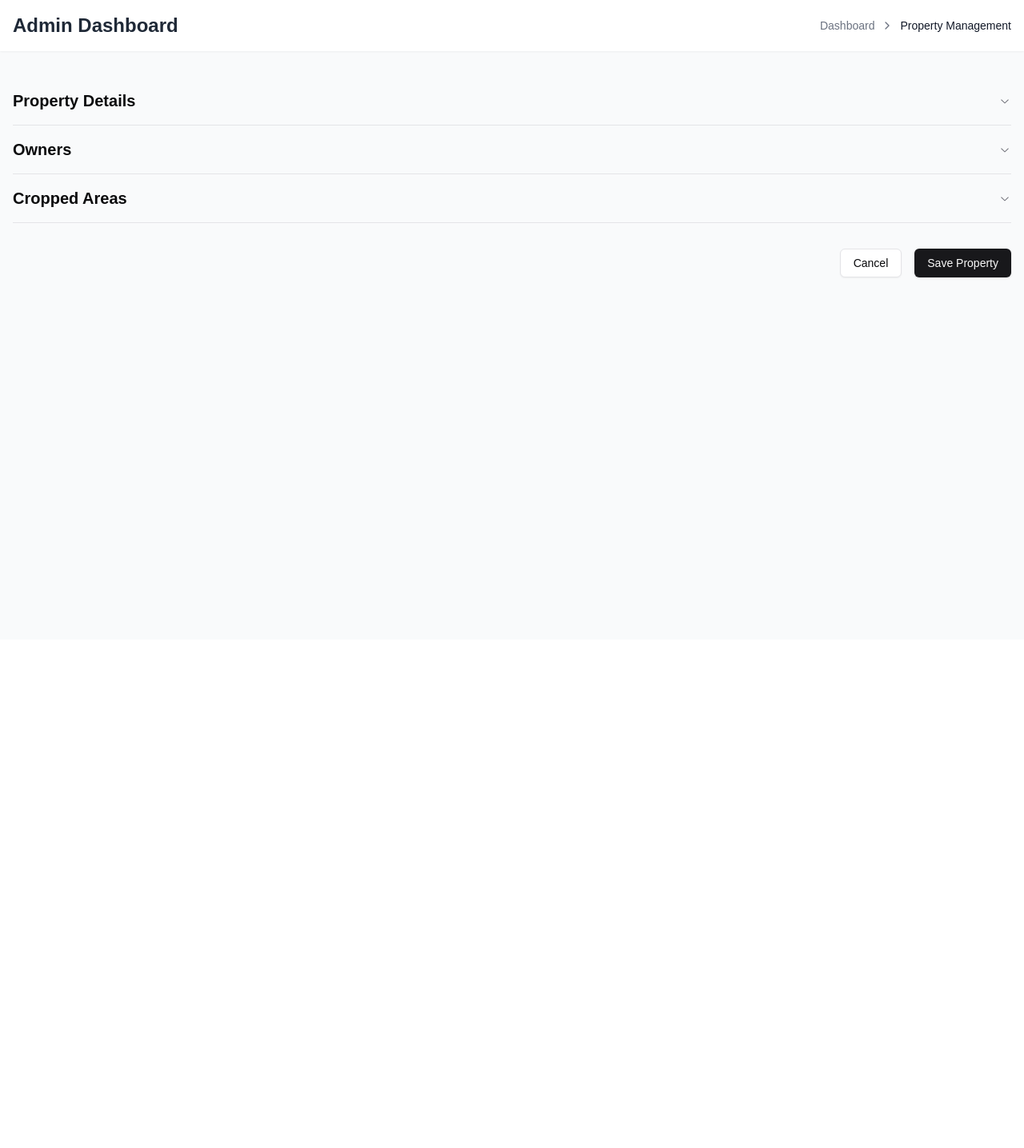
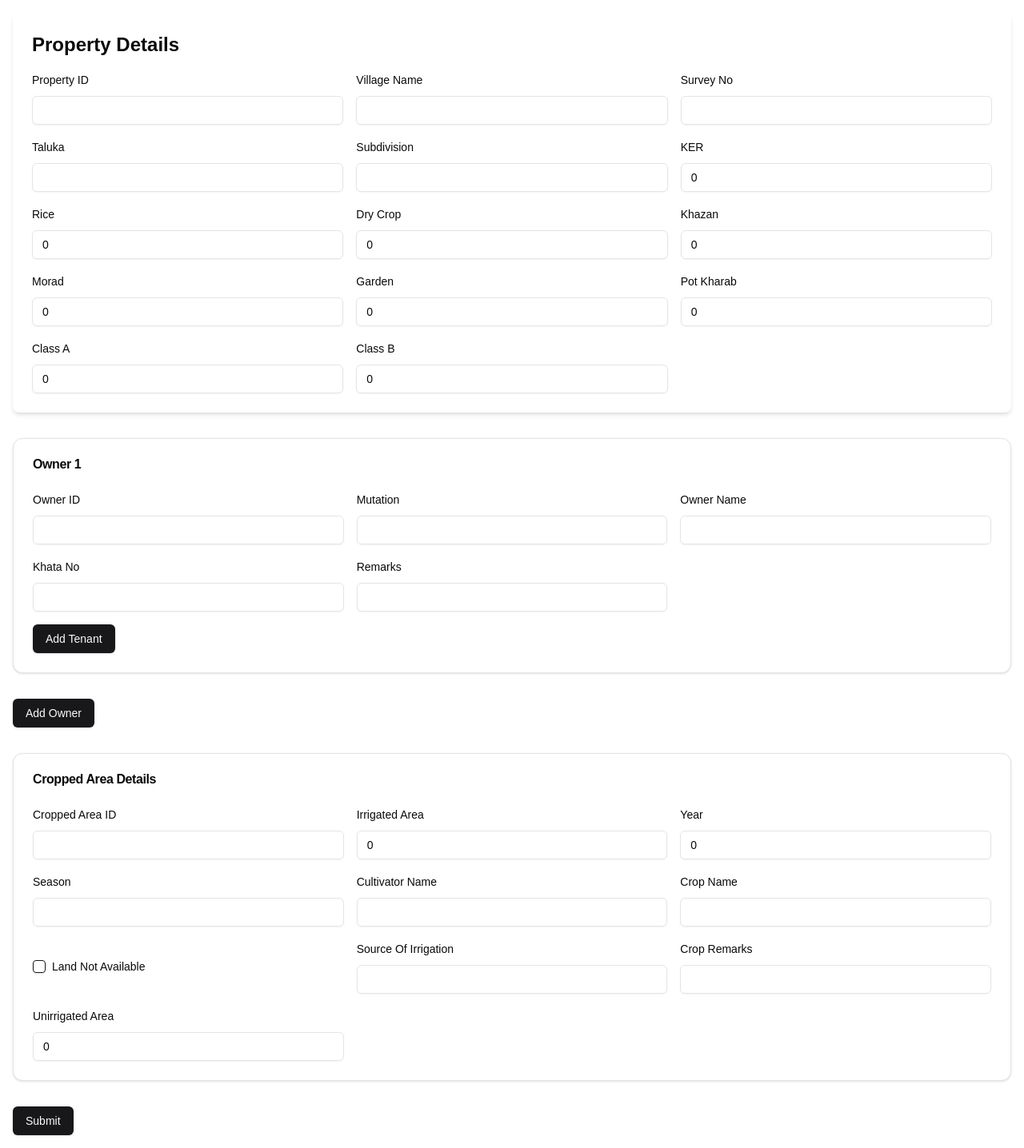
Before and after one commit to Reubencfernandes/land-records, a Next.js app: page /insertdata in a window 1280 px wide. Shown: the whole page at 80% size. Before the commit the page ends 800 px from the top, so only its background shows below. Built offline with nearby package versions, Linux system fonts and the light colour scheme.

Commit message:
working on it

```diff
--- a/app/api/create/route.tsx
+++ b/app/api/create/route.tsx
@@ -57,7 +57,7 @@ export async function GET() {
       // Create Owners table
       await connection.execute(`
         CREATE TABLE Owners (
-          ownerID INT PRIMARY KEY,
+          ownerID VARCHAR(255) PRIMARY KEY,
           propertyID VARCHAR(255),
           mutation VARCHAR(100),
           name VARCHAR(255),
@@ -71,7 +71,7 @@ export async function GET() {
       // Create Tenancy table
       await connection.execute(`
         CREATE TABLE Tenancy (
-          tenancyID INT PRIMARY KEY,
+          tenancyID VARCHAR(255) PRIMARY KEY,
           ownerID INT,
           name VARCHAR(255),
           khata_no VARCHAR(50),
--- a/app/insertdata/page.tsx
+++ b/app/insertdata/page.tsx
@@ -1,172 +1,287 @@
-"use client"
+"use client";
 
-import { useState } from "react"
-import { PlusCircle, HelpCircle, ChevronRight } from "lucide-react"
-import { Button } from "@/components/ui/button"
-import { Input } from "@/components/ui/input"
-import { Label } from "@/components/ui/label"
-import {
-  Accordion,
-  AccordionContent,
-  AccordionItem,
-  AccordionTrigger,
-} from "@/components/ui/accordion"
-import {
-  Tooltip,
-  TooltipContent,
-  TooltipProvider,
-  TooltipTrigger,
-} from "@/components/ui/tooltip"
+import React, { useState } from "react";
+import { Input } from "@/components/ui/input";
+import { Label } from "@/components/ui/label";
+import { Button } from "@/components/ui/button";
+import { Card, CardHeader, CardContent, CardTitle } from "@/components/ui/card";
+import { Checkbox } from "@/components/ui/checkbox";
 
-export default function AdminPage() {
-  const [owners, setOwners] = useState([{ id: 1, tenants: [{ id: 1 }] }])
-  const [croppedAreas, setCroppedAreas] = useState([{ id: 1 }])
+interface Tenant {
+  tenancyid: string;
+  tenantName: string;
+  tenantKhataNo: string;
+  tenantRemarks: string;
+  tenantMutation: string;
+}
+
+interface Owner {
+  ownerid: string;
+  mutation: string;
+  ownerName: string;
+  khataNo: string;
+  remarks: string;
+  tenants: Tenant[];
+}
+
+export default function InsertData() {
+  const [propertyid, setPropertyid] = useState('');
+  const [croppedareaid, setCroppedareaid] = useState('');
+  // Property table states
+  const [villageName, setVillageName] = useState('');
+  const [surveyNo, setSurveyNo] = useState('');
+  const [taluka, setTaluka] = useState('');
+  const [subdivision, setSubdivision] = useState('');
+  const [ker, setKer] = useState(0);
+  const [rice, setRice] = useState(0);
+  const [dryCrop, setDryCrop] = useState(0);
+  const [khazan, setKhazan] = useState(0);
+  const [morad, setMorad] = useState(0);
+  const [garden, setGarden] = useState(0);
+  const [potKharab, setPotKharab] = useState(0);
+  const [classA, setClassA] = useState(0);
+  const [classB, setClassB] = useState(0);
+
+  // Owners and Tenants state
+  const [owners, setOwners] = useState<Owner[]>([
+    {
+      ownerid: '',
+      mutation: '',
+      ownerName: '',
+      khataNo: '',
+      remarks: '',
+      tenants: []
+    }
+  ]);
+
+  // CroppedArea table states
+  const [irrigatedArea, setIrrigatedArea] = useState(0);
+  const [year, setYear] = useState(0);
+  const [season, setSeason] = useState('');
+  const [cultivatorName, setCultivatorName] = useState('');
+  const [cropName, setCropName] = useState('');
+  const [landNotAvailable, setLandNotAvailable] = useState(false);
+  const [sourceOfIrrigation, setSourceOfIrrigation] = useState('');
+  const [cropRemarks, setCropRemarks] = useState('');
+  const [unirrigatedArea, setUnirrigatedArea] = useState(0);
 
   const addOwner = () => {
-    setOwners([...owners, { id: Date.now(), tenants: [] }])
+    setOwners([...owners, {
+      ownerid: '',
+      mutation: '',
+      ownerName: '',
+      khataNo: '',
+      remarks: '',
+      tenants: []
+    }]);
+  };
+
+  const addTenant = (ownerIndex: number) => {
+    const newOwners = [...owners];
+    newOwners[ownerIndex].tenants.push({
+      tenancyid: '',
+      tenantName: '',
+      tenantKhataNo: '',
+      tenantRemarks: '',
+      tenantMutation: ''
+    });
+    setOwners(newOwners);
+  };
+
+  const handleOwnerChange = (index: number, field: keyof Owner, value: string) => {
+    const newOwners = [...owners];
+    if (field !== 'tenants') {
+      newOwners[index][field] = value;
     }
+    setOwners(newOwners);
+  };
 
-  const addTenant = (ownerId: number) => {
-    setOwners(
-      owners.map((owner) =>
-        owner.id === ownerId
-          ? { ...owner, tenants: [...owner.tenants, { id: Date.now() }] }
-          : owner
-      )
-    )
-  }
-
-  const addCroppedArea = () => {
-    setCroppedAreas([...croppedAreas, { id: Date.now() }])
-  }
+  const handleTenantChange = (ownerIndex: number, tenantIndex: number, field: keyof Tenant, value: string) => {
+    const newOwners = [...owners];
+    newOwners[ownerIndex].tenants[tenantIndex][field] = value;
+    setOwners(newOwners);
+  };
 
   return (
-    <div className="min-h-screen bg-gray-50">
-      <header className="sticky top-0 z-10 bg-white shadow-sm">
-        <div className="container mx-auto px-4 py-4 flex items-center justify-between">
-          <h1 className="text-2xl font-bold text-gray-800">Admin Dashboard</h1>
-          <nav>
-            <ol className="flex items-center space-x-2 text-sm text-gray-500">
-              <li>Dashboard</li>
-              <ChevronRight className="h-4 w-4" />
-              <li className="font-medium text-gray-900">Property Management</li>
-            </ol>
-          </nav>
+    <div className="container mx-auto p-4">
+      <form className="space-y-8">
+        <div className="bg-white shadow-md rounded-lg p-6">
+          <div className="mb-4">
+            <h2 className="text-2xl font-bold">Property Details</h2>
           </div>
-      </header>
-
-      <main className="container mx-auto px-4 py-8">
-        <form className="space-y-8">
-          <Accordion type="single" collapsible className="w-full">
-            <AccordionItem value="property-details">
-              <AccordionTrigger className="text-xl font-semibold">
-                Property Details
-              </AccordionTrigger>
-              <AccordionContent>
-                <div className="grid grid-cols-1 md:grid-cols-2 gap-6">
+          <div className="grid grid-cols-1 md:grid-cols-2 lg:grid-cols-3 gap-4">
             <div className="space-y-2">
-                    <Label htmlFor="property-name">Property Name *</Label>
-                    <Input id="property-name" required />
+              <Label htmlFor="propertyid">Property ID</Label>
+              <Input id="propertyid" value={propertyid} onChange={(e) => setPropertyid(e.target.value)} />
             </div>
             <div className="space-y-2">
-                    <Label htmlFor="property-address">Address *</Label>
-                    <Input id="property-address" required />
+              <Label htmlFor="villageName">Village Name</Label>
+              <Input id="villageName" value={villageName} onChange={(e) => setVillageName(e.target.value)} />
             </div>
             <div className="space-y-2">
-                    <Label htmlFor="property-city">City *</Label>
-                    <Input id="property-city" required />
+              <Label htmlFor="surveyNo">Survey No</Label>
+              <Input id="surveyNo" value={surveyNo} onChange={(e) => setSurveyNo(e.target.value)} />
             </div>
             <div className="space-y-2">
-                    <Label htmlFor="property-state">State *</Label>
-                    <Input id="property-state" required />
-                  </div>
-                </div>
-              </AccordionContent>
-            </AccordionItem>
-
-            <AccordionItem value="owners">
-              <AccordionTrigger className="text-xl font-semibold">
-                Owners
-              </AccordionTrigger>
-              <AccordionContent>
-                {owners.map((owner, index) => (
-                  <div key={owner.id} className="mb-6 p-4 bg-white rounded-lg shadow">
-                    <h3 className="text-lg font-medium mb-4">Owner {index + 1}</h3>
-                    <div className="grid grid-cols-1 md:grid-cols-2 gap-4 mb-4">
-                      <div className="space-y-2">
-                        <Label htmlFor={`owner-name-${owner.id}`}>Name *</Label>
-                        <Input id={`owner-name-${owner.id}`} required />
+              <Label htmlFor="taluka">Taluka</Label>
+              <Input id="taluka" value={taluka} onChange={(e) => setTaluka(e.target.value)} />
             </div>
             <div className="space-y-2">
-                        <Label htmlFor={`owner-email-${owner.id}`}>Email *</Label>
-                        <Input id={`owner-email-${owner.id}`} type="email" required />
-                      </div>
-                    </div>
-                    <h4 className="text-md font-medium mb-2">Tenants</h4>
-                    {owner.tenants.map((tenant, tIndex) => (
-                      <div key={tenant.id} className="mb-4 p-3 bg-gray-50 rounded">
-                        <h5 className="text-sm font-medium mb-2">Tenant {tIndex + 1}</h5>
-                        <div className="grid grid-cols-1 md:grid-cols-2 gap-4">
-                          <div className="space-y-2">
-                            <Label htmlFor={`tenant-name-${owner.id}-${tenant.id}`}>Name</Label>
-                            <Input id={`tenant-name-${owner.id}-${tenant.id}`} />
+              <Label htmlFor="subdivision">Subdivision</Label>
+              <Input id="subdivision" value={subdivision} onChange={(e) => setSubdivision(e.target.value)} />
             </div>
             <div className="space-y-2">
-                            <Label htmlFor={`tenant-contact-${owner.id}-${tenant.id}`}>Contact</Label>
-                            <Input id={`tenant-contact-${owner.id}-${tenant.id}`} />
+              <Label htmlFor="ker">KER</Label>
+              <Input id="ker" type="number" value={ker} onChange={(e) => setKer(Number(e.target.value))} />
+            </div>
+            <div className="space-y-2">
+              <Label htmlFor="rice">Rice</Label>
+              <Input id="rice" type="number" value={rice} onChange={(e) => setRice(Number(e.target.value))} />
+            </div>
+            <div className="space-y-2">
+              <Label htmlFor="dryCrop">Dry Crop</Label>
+              <Input id="dryCrop" type="number" value={dryCrop} onChange={(e) => setDryCrop(Number(e.target.value))} />
+            </div>
+            <div className="space-y-2">
+              <Label htmlFor="khazan">Khazan</Label>
+              <Input id="khazan" type="number" value={khazan} onChange={(e) => setKhazan(Number(e.target.value))} />
+            </div>
+            <div className="space-y-2">
+              <Label htmlFor="morad">Morad</Label>
+              <Input id="morad" type="number" value={morad} onChange={(e) => setMorad(Number(e.target.value))} />
+            </div>
+            <div className="space-y-2">
+              <Label htmlFor="garden">Garden</Label>
+              <Input id="garden" type="number" value={garden} onChange={(e) => setGarden(Number(e.target.value))} />
+            </div>
+            <div className="space-y-2">
+              <Label htmlFor="potKharab">Pot Kharab</Label>
+              <Input id="potKharab" type="number" value={potKharab} onChange={(e) => setPotKharab(Number(e.target.value))} />
+            </div>
+            <div className="space-y-2">
+              <Label htmlFor="classA">Class A</Label>
+              <Input id="classA" type="number" value={classA} onChange={(e) => setClassA(Number(e.target.value))} />
+            </div>
+            <div className="space-y-2">
+              <Label htmlFor="classB">Class B</Label>
+              <Input id="classB" type="number" value={classB} onChange={(e) => setClassB(Number(e.target.value))} />
             </div>
           </div>
         </div>
-                    ))}
-                    <Button
-                      type="button"
-                      variant="outline"
-                      size="sm"
-                      className="mt-2"
-                      onClick={() => addTenant(owner.id)}
-                    >
-                      <PlusCircle className="h-4 w-4 mr-2" />
-                      Add Tenant
-                    </Button>
-                  </div>
-                ))}
-                <Button type="button" variant="outline" onClick={addOwner}>
-                  <PlusCircle className="h-4 w-4 mr-2" />
-                  Add Owner
-                </Button>
-              </AccordionContent>
-            </AccordionItem>
 
-            <AccordionItem value="cropped-areas">
-              <AccordionTrigger className="text-xl font-semibold">
-                Cropped Areas
-              </AccordionTrigger>
-              <AccordionContent>
-                {croppedAreas.map((area, index) => (
-                  <div key={area.id} className="mb-6 p-4 bg-white rounded-lg shadow">
-                    <h3 className="text-lg font-medium mb-4">Cropped Area {index + 1}</h3>
-                    <div className="grid grid-cols-1 md:grid-cols-2 gap-4">
+        {owners.map((owner, ownerIndex) => (
+          <Card key={ownerIndex}>
+            <CardHeader>
+              <CardTitle>Owner {ownerIndex + 1}</CardTitle>
+            </CardHeader>
+            <CardContent className="space-y-4">
+              <div className="grid grid-cols-1 md:grid-cols-2 lg:grid-cols-3 gap-4">
                 <div className="space-y-2">
-                        <Label htmlFor={`crop-type-${area.id}`}>Crop Type *</Label>
-                        <Input id={`crop-type-${area.id}`} required />
+                  <Label htmlFor={`ownerid-${ownerIndex}`}>Owner ID</Label>
+                  <Input id={`ownerid-${ownerIndex}`} value={owner.ownerid} onChange={(e) => handleOwnerChange(ownerIndex, 'ownerid', e.target.value)} />
                 </div>
                 <div className="space-y-2">
-                        <Label htmlFor={`area-size-${area.id}`}>Area Size (acres) *</Label>
-                        <Input id={`area-size-${area.id}`} type="number" required />
+                  <Label htmlFor={`mutation-${ownerIndex}`}>Mutation</Label>
+                  <Input id={`mutation-${ownerIndex}`} value={owner.mutation} onChange={(e) => handleOwnerChange(ownerIndex, 'mutation', e.target.value)} />
+                </div>
+                <div className="space-y-2">
+                  <Label htmlFor={`ownerName-${ownerIndex}`}>Owner Name</Label>
+                  <Input id={`ownerName-${ownerIndex}`} value={owner.ownerName} onChange={(e) => handleOwnerChange(ownerIndex, 'ownerName', e.target.value)} />
+                </div>
+                <div className="space-y-2">
+                  <Label htmlFor={`khataNo-${ownerIndex}`}>Khata No</Label>
+                  <Input id={`khataNo-${ownerIndex}`} value={owner.khataNo} onChange={(e) => handleOwnerChange(ownerIndex, 'khataNo', e.target.value)} />
+                </div>
+                <div className="space-y-2">
+                  <Label htmlFor={`remarks-${ownerIndex}`}>Remarks</Label>
+                  <Input id={`remarks-${ownerIndex}`} value={owner.remarks} onChange={(e) => handleOwnerChange(ownerIndex, 'remarks', e.target.value)} />
                 </div>
               </div>
+
+              {owner.tenants.map((tenant, tenantIndex) => (
+                <Card key={tenantIndex}>
+                  <CardHeader>
+                    <CardTitle>Tenant {tenantIndex + 1}</CardTitle>
+                  </CardHeader>
+                  <CardContent className="grid grid-cols-1 md:grid-cols-2 lg:grid-cols-3 gap-4">
+                    <div className="space-y-2">
+                      <Label htmlFor={`tenancyid-${ownerIndex}-${tenantIndex}`}>Tenancy ID</Label>
+                      <Input id={`tenancyid-${ownerIndex}-${tenantIndex}`} value={tenant.tenancyid} onChange={(e) => handleTenantChange(ownerIndex, tenantIndex, 'tenancyid', e.target.value)} />
                     </div>
+                    <div className="space-y-2">
+                      <Label htmlFor={`tenantName-${ownerIndex}-${tenantIndex}`}>Tenant Name</Label>
+                      <Input id={`tenantName-${ownerIndex}-${tenantIndex}`} value={tenant.tenantName} onChange={(e) => handleTenantChange(ownerIndex, tenantIndex, 'tenantName', e.target.value)} />
+                    </div>
+                    <div className="space-y-2">
+                      <Label htmlFor={`tenantKhataNo-${ownerIndex}-${tenantIndex}`}>Tenant Khata No</Label>
+                      <Input id={`tenantKhataNo-${ownerIndex}-${tenantIndex}`} value={tenant.tenantKhataNo} onChange={(e) => handleTenantChange(ownerIndex, tenantIndex, 'tenantKhataNo', e.target.value)} />
+                    </div>
+                    <div className="space-y-2">
+                      <Label htmlFor={`tenantRemarks-${ownerIndex}-${tenantIndex}`}>Tenant Remarks</Label>
+                      <Input id={`tenantRemarks-${ownerIndex}-${tenantIndex}`} value={tenant.tenantRemarks} onChange={(e) => handleTenantChange(ownerIndex, tenantIndex, 'tenantRemarks', e.target.value)} />
+                    </div>
+                    <div className="space-y-2">
+                      <Label htmlFor={`tenantMutation-${ownerIndex}-${tenantIndex}`}>Tenant Mutation</Label>
+                      <Input id={`tenantMutation-${ownerIndex}-${tenantIndex}`} value={tenant.tenantMutation} onChange={(e) => handleTenantChange(ownerIndex, tenantIndex, 'tenantMutation', e.target.value)} />
+                    </div>
+                  </CardContent>
+                </Card>
               ))}
-              </AccordionContent>
-            </AccordionItem>
-          </Accordion>
+              <Button type="button" onClick={() => addTenant(ownerIndex)}>Add Tenant</Button>
+            </CardContent>
+          </Card>
+        ))}
+        <Button type="button" onClick={addOwner}>Add Owner</Button>
 
-          <div className="flex justify-end space-x-4">
-            <Button type="button" variant="outline">Cancel</Button>
-            <Button type="submit">Save Property</Button>
+        <Card>
+          <CardHeader>
+            <CardTitle>Cropped Area Details</CardTitle>
+          </CardHeader>
+          <CardContent className="grid grid-cols-1 md:grid-cols-2 lg:grid-cols-3 gap-4">
+            <div className="space-y-2">
+              <Label htmlFor="croppedareaid">Cropped Area ID</Label>
+              <Input id="croppedareaid" value={croppedareaid} onChange={(e) => setCroppedareaid(e.target.value)} />
             </div>
+            <div className="space-y-2">
+              <Label htmlFor="irrigatedArea">Irrigated Area</Label>
+              <Input id="irrigatedArea" type="number" value={irrigatedArea} onChange={(e) => setIrrigatedArea(Number(e.target.value))} />
+            </div>
+            <div className="space-y-2">
+              <Label htmlFor="year">Year</Label>
+              <Input id="year" type="number" value={year} onChange={(e) => setYear(Number(e.target.value))} />
+            </div>
+            <div className="space-y-2">
+              <Label htmlFor="season">Season</Label>
+              <Input id="season" value={season} onChange={(e) => setSeason(e.target.value)} />
+            </div>
+            <div className="space-y-2">
+              <Label htmlFor="cultivatorName">Cultivator Name</Label>
+              <Input id="cultivatorName" value={cultivatorName} onChange={(e) => setCultivatorName(e.target.value)} />
+            </div>
+            <div className="space-y-2">
+              <Label htmlFor="cropName">Crop Name</Label>
+              <Input id="cropName" value={cropName} onChange={(e) => setCropName(e.target.value)} />
+            </div>
+            <div className="flex items-center space-x-2">
+              <Checkbox id="landNotAvailable" checked={landNotAvailable} onCheckedChange={(checked) => setLandNotAvailable(checked as boolean)} />
+              <Label htmlFor="landNotAvailable">Land Not Available</Label>
+            </div>
+            <div className="space-y-2">
+              <Label htmlFor="sourceOfIrrigation">Source Of Irrigation</Label>
+              <Input id="sourceOfIrrigation" value={sourceOfIrrigation} onChange={(e) => setSourceOfIrrigation(e.target.value)} />
+            </div>
+            <div className="space-y-2">
+              <Label htmlFor="cropRemarks">Crop Remarks</Label>
+              <Input id="cropRemarks" value={cropRemarks} onChange={(e) => setCropRemarks(e.target.value)} />
+            </div>
+            <div className="space-y-2">
+              <Label htmlFor="unirrigatedArea">Unirrigated Area</Label>
+              <Input id="unirrigatedArea" type="number" value={unirrigatedArea} onChange={(e) => setUnirrigatedArea(Number(e.target.value))} />
+            </div>
+          </CardContent>
+        </Card>
+        <Button type="submit">Submit</Button>
       </form>
-      </main>
     </div>
-  )
+  );
 }
--- /dev/null
+++ b/components/ui/card.tsx
@@ -0,0 +1,76 @@
+import * as React from "react"
+
+import { cn } from "@/lib/utils"
+
+const Card = React.forwardRef<
+  HTMLDivElement,
+  React.HTMLAttributes<HTMLDivElement>
+>(({ className, ...props }, ref) => (
+  <div
+    ref={ref}
+    className={cn(
+      "rounded-xl border bg-card text-card-foreground shadow",
+      className
+    )}
+    {...props}
+  />
+))
+Card.displayName = "Card"
+
+const CardHeader = React.forwardRef<
+  HTMLDivElement,
+  React.HTMLAttributes<HTMLDivElement>
+>(({ className, ...props }, ref) => (
+  <div
+    ref={ref}
+    className={cn("flex flex-col space-y-1.5 p-6", className)}
+    {...props}
+  />
+))
+CardHeader.displayName = "CardHeader"
+
+const CardTitle = React.forwardRef<
+  HTMLParagraphElement,
+  React.HTMLAttributes<HTMLHeadingElement>
+>(({ className, ...props }, ref) => (
+  <h3
+    ref={ref}
+    className={cn("font-semibold leading-none tracking-tight", className)}
+    {...props}
+  />
+))
+CardTitle.displayName = "CardTitle"
+
+const CardDescription = React.forwardRef<
+  HTMLParagraphElement,
+  React.HTMLAttributes<HTMLParagraphElement>
+>(({ className, ...props }, ref) => (
+  <p
+    ref={ref}
+    className={cn("text-sm text-muted-foreground", className)}
+    {...props}
+  />
+))
+CardDescription.displayName = "CardDescription"
+
+const CardContent = React.forwardRef<
+  HTMLDivElement,
+  React.HTMLAttributes<HTMLDivElement>
+>(({ className, ...props }, ref) => (
+  <div ref={ref} className={cn("p-6 pt-0", className)} {...props} />
+))
+CardContent.displayName = "CardContent"
+
+const CardFooter = React.forwardRef<
+  HTMLDivElement,
+  React.HTMLAttributes<HTMLDivElement>
+>(({ className, ...props }, ref) => (
+  <div
+    ref={ref}
+    className={cn("flex items-center p-6 pt-0", className)}
+    {...props}
+  />
+))
+CardFooter.displayName = "CardFooter"
+
+export { Card, CardHeader, CardFooter, CardTitle, CardDescription, CardContent }
--- /dev/null
+++ b/components/ui/checkbox.tsx
@@ -0,0 +1,30 @@
+"use client"
+
+import * as React from "react"
+import * as CheckboxPrimitive from "@radix-ui/react-checkbox"
+import { CheckIcon } from "@radix-ui/react-icons"
+
+import { cn } from "@/lib/utils"
+
+const Checkbox = React.forwardRef<
+  React.ElementRef<typeof CheckboxPrimitive.Root>,
+  React.ComponentPropsWithoutRef<typeof CheckboxPrimitive.Root>
+>(({ className, ...props }, ref) => (
+  <CheckboxPrimitive.Root
+    ref={ref}
+    className={cn(
+      "peer h-4 w-4 shrink-0 rounded-sm border border-primary shadow focus-visible:outline-none focus-visible:ring-1 focus-visible:ring-ring disabled:cursor-not-allowed disabled:opacity-50 data-[state=checked]:bg-primary data-[state=checked]:text-primary-foreground",
+      className
+    )}
+    {...props}
+  >
+    <CheckboxPrimitive.Indicator
+      className={cn("flex items-center justify-center text-current")}
+    >
+      <CheckIcon className="h-4 w-4" />
+    </CheckboxPrimitive.Indicator>
+  </CheckboxPrimitive.Root>
+))
+Checkbox.displayName = CheckboxPrimitive.Root.displayName
+
+export { Checkbox }
--- a/package.json
+++ b/package.json
@@ -10,6 +10,7 @@
   },
   "dependencies": {
     "@radix-ui/react-accordion": "^1.2.1",
+    "@radix-ui/react-checkbox": "^1.1.2",
     "@radix-ui/react-icons": "^1.3.0",
     "@radix-ui/react-label": "^2.1.0",
     "@radix-ui/react-slot": "^1.1.0",
@@ -21,7 +22,8 @@
     "react": "^18",
     "react-dom": "^18",
     "tailwind-merge": "^2.5.4",
-    "tailwindcss-animate": "^1.0.7"
+    "tailwindcss-animate": "^1.0.7",
+    "uuid": "^10.0.0"
   },
   "devDependencies": {
     "@types/node": "^20",
```
Also changed, not shown: 1 other file (tests, documents, lock files or other folders). Lines whose indentation alone changed are shown as unchanged.
